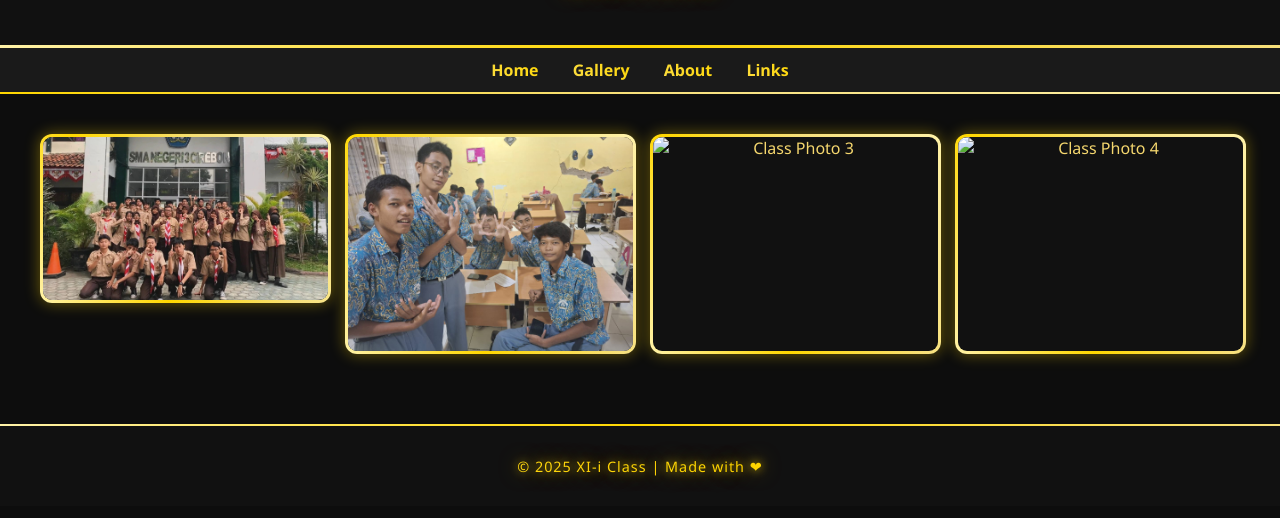
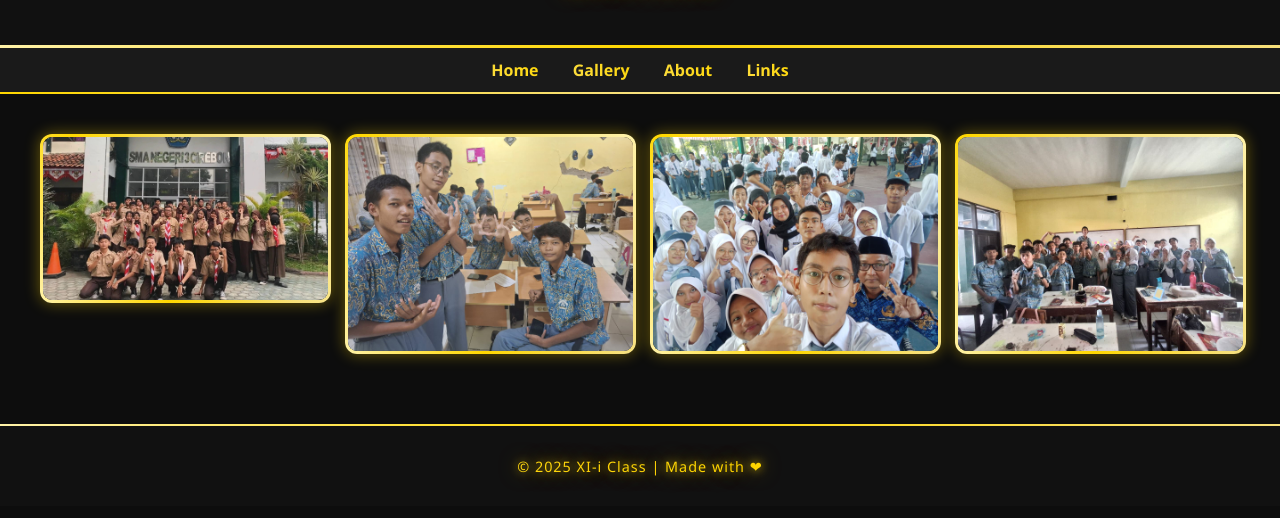
Before and after one commit to nagma-ui/11-i, a plain HTML site: page gallery.html in a window 1280 px wide. Shown: the part 266-784 px from the top of the page. Drawn offline with Linux system fonts and the light colour scheme.

Commit message:
Update gallery.html

```diff
--- a/gallery.html
+++ b/gallery.html
@@ -25,8 +25,8 @@
     <section class="gallery">
       <img src="images/Screenshot_20250927-172955_1.png" alt="Class Photo 1">
       <img src="images/IMG-20250807-WA0065.jpg" alt="Class Photo 2">
-      <img src="images/photo3.jpg" alt="Class Photo 3">
-      <img src="images/photo4.jpg" alt="Class Photo 4">
+      <img src="images/IMG-20250817-WA0025.jpg" alt="Class Photo 3">
+      <img src="images/IMG-20250821-WA0098.jpg" alt="Class Photo 4">
     </section>
   </main>
 
```
